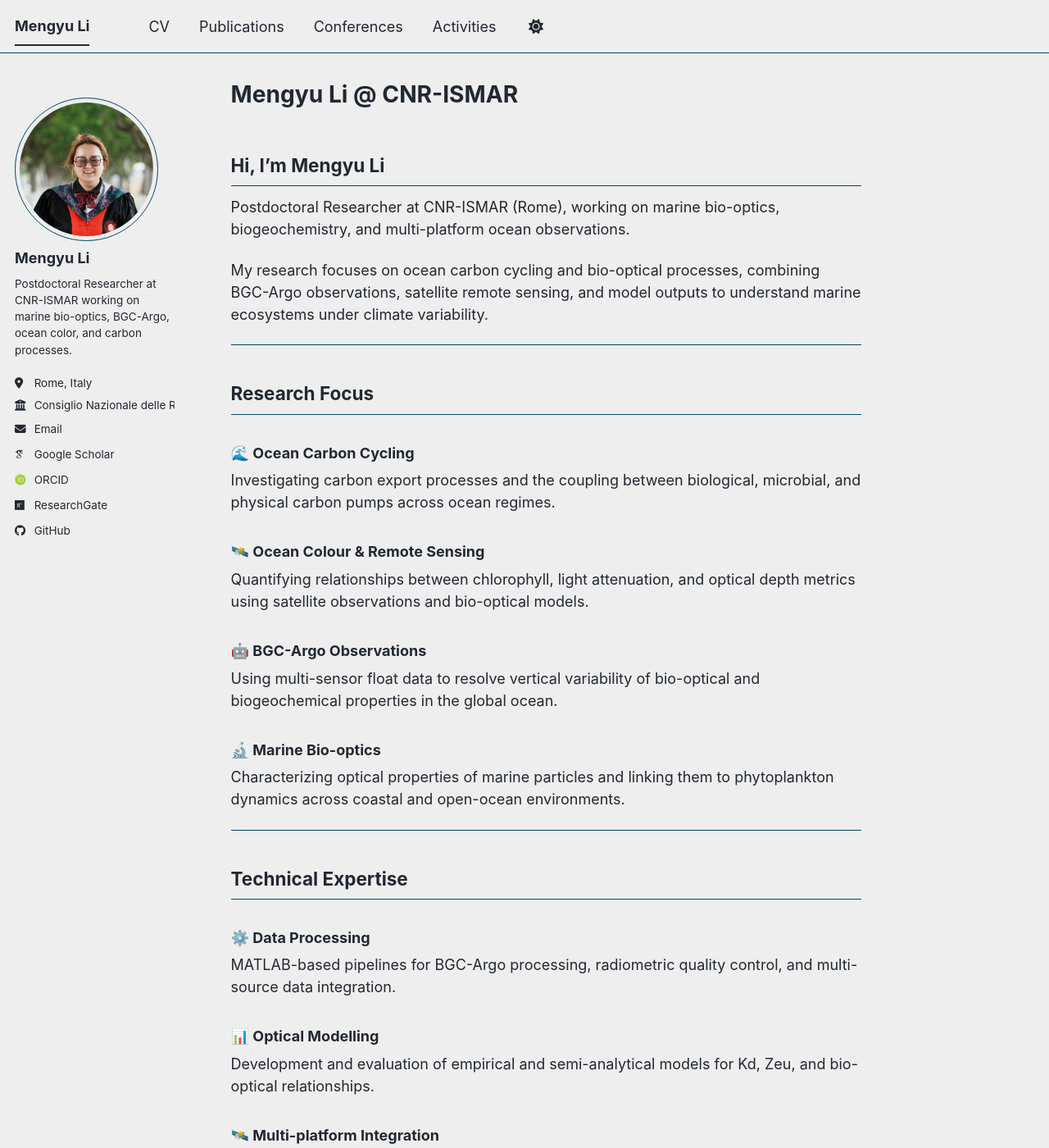
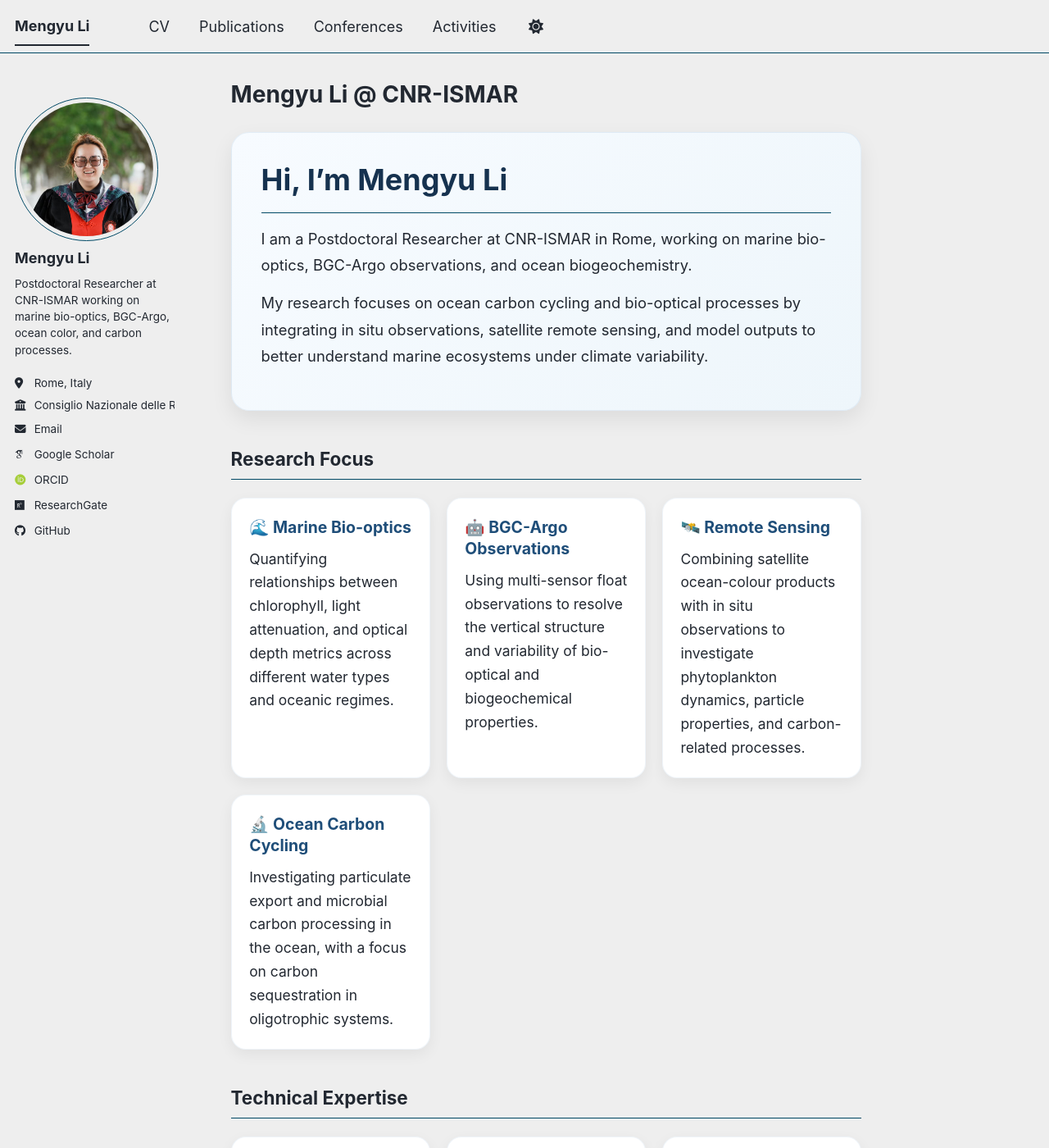
Before and after one commit to MengyuLi15/MengyuLi15.github.io, a Jekyll site: the page built from _pages/about.md, in a window 1280 px wide and 1400 px high. Shown: the whole window at 82% size. Built offline with Jekyll 4.4.1, drawn with Linux system fonts in a browser that asks for light colours; some web fonts are replaced; a script bundle is joined from its source files by our own code; library files that are not in the unit come from our copies; some of the changed text lies outside the part shown.

Commit message:
Update about.md

```diff
--- a/_pages/about.md
+++ b/_pages/about.md
@@ -7,113 +7,219 @@ redirect_from:
   - /about.html
 ---
 
+<style>
+.hero-card {
+  background: linear-gradient(135deg, #f7fbff 0%, #eef6fb 100%);
+  border: 1px solid rgba(120, 160, 200, 0.15);
+  border-radius: 22px;
+  padding: 2rem;
+  margin: 1rem 0 2rem 0;
+  box-shadow: 0 10px 26px rgba(0, 0, 0, 0.08);
+  animation: fadeUp 0.7s ease-out;
+}
+
+.hero-card h2 {
+  margin-top: 0;
+  margin-bottom: 0.8rem;
+  font-size: 2rem;
+  line-height: 1.2;
+  color: #16324f;
+}
+
+.hero-card p {
+  margin-bottom: 0.8rem;
+  font-size: 1.02rem;
+  line-height: 1.75;
+}
+
+.card-grid {
+  display: grid;
+  grid-template-columns: repeat(auto-fit, minmax(230px, 1fr));
+  gap: 1.1rem;
+  margin: 1.2rem 0 2rem 0;
+}
+
+.info-card {
+  background: #ffffff;
+  border: 1px solid rgba(120, 160, 200, 0.12);
+  border-radius: 18px;
+  padding: 1.2rem;
+  box-shadow: 0 6px 18px rgba(0, 0, 0, 0.06);
+  transition: transform 0.22s ease, box-shadow 0.22s ease, border-color 0.22s ease;
+  animation: fadeUp 0.85s ease-out;
+}
+
+.info-card:hover {
+  transform: translateY(-5px);
+  box-shadow: 0 14px 28px rgba(0, 0, 0, 0.10);
+  border-color: rgba(120, 160, 200, 0.28);
+}
+
+.info-card h3 {
+  margin-top: 0;
+  margin-bottom: 0.65rem;
+  font-size: 1.08rem;
+  line-height: 1.35;
+  color: #1f4e79;
+}
+
+.info-card p {
+  margin-bottom: 0;
+  font-size: 0.97rem;
+  line-height: 1.65;
+}
+
+.topic-list {
+  background: #fbfdff;
+  border: 1px solid rgba(120, 160, 200, 0.12);
+  border-radius: 18px;
+  padding: 1.2rem 1.4rem;
+  margin: 1rem 0 2rem 0;
+  box-shadow: 0 6px 18px rgba(0, 0, 0, 0.04);
+}
+
+.topic-list ul {
+  margin-bottom: 0;
+}
+
+.pub-box {
+  background: linear-gradient(135deg, #fcfeff 0%, #f4f8fb 100%);
+  border-left: 4px solid #7aa6c7;
+  border-radius: 14px;
+  padding: 1rem 1.2rem;
+  margin-top: 1rem;
+}
+
+@keyframes fadeUp {
+  from {
+    opacity: 0;
+    transform: translateY(14px);
+  }
+  to {
+    opacity: 1;
+    transform: translateY(0);
+  }
+}
+
+@media (max-width: 768px) {
+  .hero-card {
+    padding: 1.4rem 1.2rem;
+    border-radius: 18px;
+  }
+
+  .hero-card h2 {
+    font-size: 1.55rem;
+  }
+
+  .card-grid {
+    grid-template-columns: 1fr;
+  }
+
+  .info-card {
+    padding: 1rem;
+  }
+}
+</style>
+
 <div class="hero-card">
-  <div class="hero-text">
-    <h2>Hi, I’m Mengyu Li</h2>
-    <p>
-      Postdoctoral Researcher at CNR-ISMAR (Rome), working on marine bio-optics,
-      biogeochemistry, and multi-platform ocean observations.
-    </p>
-    <p>
-      My research focuses on ocean carbon cycling and bio-optical processes,
-      combining BGC-Argo observations, satellite remote sensing, and model outputs
-      to understand marine ecosystems under climate variability.
-    </p>
-  </div>
+  <h2>Hi, I’m Mengyu Li</h2>
+  <p>
+    I am a Postdoctoral Researcher at CNR-ISMAR in Rome, working on marine bio-optics,
+    BGC-Argo observations, and ocean biogeochemistry.
+  </p>
+  <p>
+    My research focuses on ocean carbon cycling and bio-optical processes by integrating
+    in situ observations, satellite remote sensing, and model outputs to better understand
+    marine ecosystems under climate variability.
+  </p>
 </div>
-
----
 
 ## Research Focus
 
 <div class="card-grid">
-
   <div class="info-card">
-    <h3>🌊 Ocean Carbon Cycling</h3>
+    <h3>🌊 Marine Bio-optics</h3>
     <p>
-      Investigating carbon export processes and the coupling between biological,
-      microbial, and physical carbon pumps across ocean regimes.
-    </p>
-  </div>
-
-  <div class="info-card">
-    <h3>🛰️ Ocean Colour & Remote Sensing</h3>
-    <p>
-      Quantifying relationships between chlorophyll, light attenuation, and
-      optical depth metrics using satellite observations and bio-optical models.
+      Quantifying relationships between chlorophyll, light attenuation, and optical depth
+      metrics across different water types and oceanic regimes.
     </p>
   </div>
 
   <div class="info-card">
     <h3>🤖 BGC-Argo Observations</h3>
     <p>
-      Using multi-sensor float data to resolve vertical variability of
-      bio-optical and biogeochemical properties in the global ocean.
+      Using multi-sensor float observations to resolve the vertical structure and variability
+      of bio-optical and biogeochemical properties.
     </p>
   </div>
 
   <div class="info-card">
-    <h3>🔬 Marine Bio-optics</h3>
+    <h3>🛰️ Remote Sensing</h3>
     <p>
-      Characterizing optical properties of marine particles and linking them to
-      phytoplankton dynamics across coastal and open-ocean environments.
+      Combining satellite ocean-colour products with in situ observations to investigate
+      phytoplankton dynamics, particle properties, and carbon-related processes.
     </p>
   </div>
 
+  <div class="info-card">
+    <h3>🔬 Ocean Carbon Cycling</h3>
+    <p>
+      Investigating particulate export and microbial carbon processing in the ocean,
+      with a focus on carbon sequestration in oligotrophic systems.
+    </p>
+  </div>
 </div>
-
----
 
 ## Technical Expertise
 
 <div class="card-grid">
-
   <div class="info-card">
     <h3>⚙️ Data Processing</h3>
     <p>
-      MATLAB-based pipelines for BGC-Argo processing, radiometric quality control,
-      and multi-source data integration.
+      MATLAB-based workflows for BGC-Argo processing, radiometric quality control,
+      and multi-platform data integration.
     </p>
   </div>
 
   <div class="info-card">
     <h3>📊 Optical Modelling</h3>
     <p>
-      Development and evaluation of empirical and semi-analytical models for
-      Kd, Zeu, and bio-optical relationships.
+      Development and evaluation of empirical and semi-analytical models for Kd,
+      Zeu, and other bio-optical relationships.
     </p>
   </div>
 
   <div class="info-card">
-    <h3>🛰️ Multi-platform Integration</h3>
+    <h3>🧪 Field Measurements</h3>
     <p>
-      Integration of in situ observations, satellite data (OC-CCI, MODIS),
-      and model outputs for large-scale ocean analysis.
+      Experience with HPLC pigments, CDOM absorption, particle absorption,
+      and optical measurements from research cruises.
     </p>
   </div>
 
   <div class="info-card">
-    <h3>🧪 Field & Observational Work</h3>
+    <h3>🌍 Multi-platform Integration</h3>
     <p>
-      Experience with bio-optical measurements including HPLC pigments, CDOM,
-      particle absorption, and optical instrumentation.
+      Integration of floats, satellite observations, and model outputs for
+      large-scale analysis of marine biogeochemical processes.
     </p>
   </div>
-
 </div>
-
----
 
 ## Selected Research Topics
 
-- Bio-optical relationships between chlorophyll and light attenuation
-- Evaluation and refitting of global bio-optical models
-- Integration of BGC-Argo, satellite, and model datasets
-- Carbon export processes in oligotrophic oceans
-- Marine heatwaves and phytoplankton dynamics
-
----
+<div class="topic-list">
+  <ul>
+    <li>Relationships between chlorophyll and light attenuation</li>
+    <li>Evaluation and refitting of bio-optical models</li>
+    <li>Integration of BGC-Argo, satellite, and model datasets</li>
+    <li>Carbon export in oligotrophic oceans</li>
+    <li>Marine heatwaves and phytoplankton dynamics</li>
+  </ul>
+</div>
 
 ## Publications
 
-A full list of publications can be found on the [Publications](/publications/) page.
+<div class="pub-box">
+  A full list of publications can be found on the <a href="/publications/">Publications</a> page.
+</div>
```
